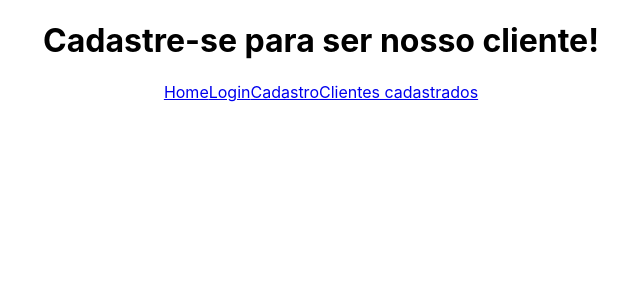
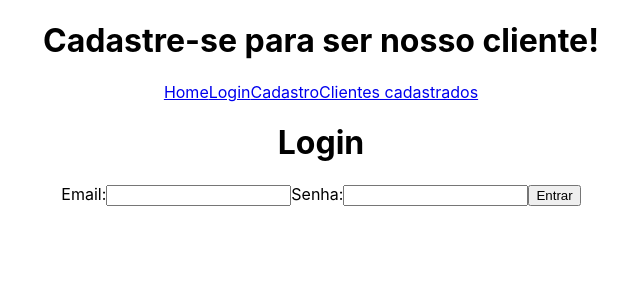
Before and after one commit to tiemifaustino/trybe-exercicios, a React (Create React App) app in the folder 2-front-end/bloco-15-gerenciamento-de-estado-com-redux/dia-3-usando-o-redux-no-react-pratica/usando-redux-no-react-15.3-bonus/: page /login in a window 1280 px wide. Shown: the top 300 px of the page, without its empty margins (319-959 px from the left). Built offline with nearby package versions, Linux system fonts and the light colour scheme.

Commit message:
Adicionado handler para os inputs para salvar values no estado

```diff
--- a/2-front-end/bloco-15-gerenciamento-de-estado-com-redux/dia-3-usando-o-redux-no-react-pratica/usando-redux-no-react-15.3-bonus/src/pages/Login.jsx
+++ b/2-front-end/bloco-15-gerenciamento-de-estado-com-redux/dia-3-usando-o-redux-no-react-pratica/usando-redux-no-react-15.3-bonus/src/pages/Login.jsx
@@ -1,10 +1,44 @@
 import React, { Component } from 'react';
 
 class Login extends Component {
+  constructor(props) {
+    super(props);
+
+    this.state = {
+      email: '',
+      password: '',
+      isButtonDisabled: true,
+    }
+  }
+
+  // ao digitar no input, o value será salvo no estado (onChange)
+  // o name do input será a chave
+  // o value do input será o value da chave
+  inputHandler = ({ target }) => {
+    const { name, value } = target;
+    this.setState({
+      [name]: value,
+    })
+  }
+
   render() {
     return (
       <div>
+        <h1>Login</h1>
 
+        <form>
+          <label htmlFor="email">
+            Email:
+            <input type="email" name="email" id="email" onChange={ this.inputHandler }/>
+          </label>
+
+          <label htmlFor="password">
+            Senha:
+            <input type="password" name="password" id="password" onChange={ this.inputHandler }/>
+          </label>
+
+          <button type="submit">Entrar</button>
+        </form>
       </div>
     );
   }
```
